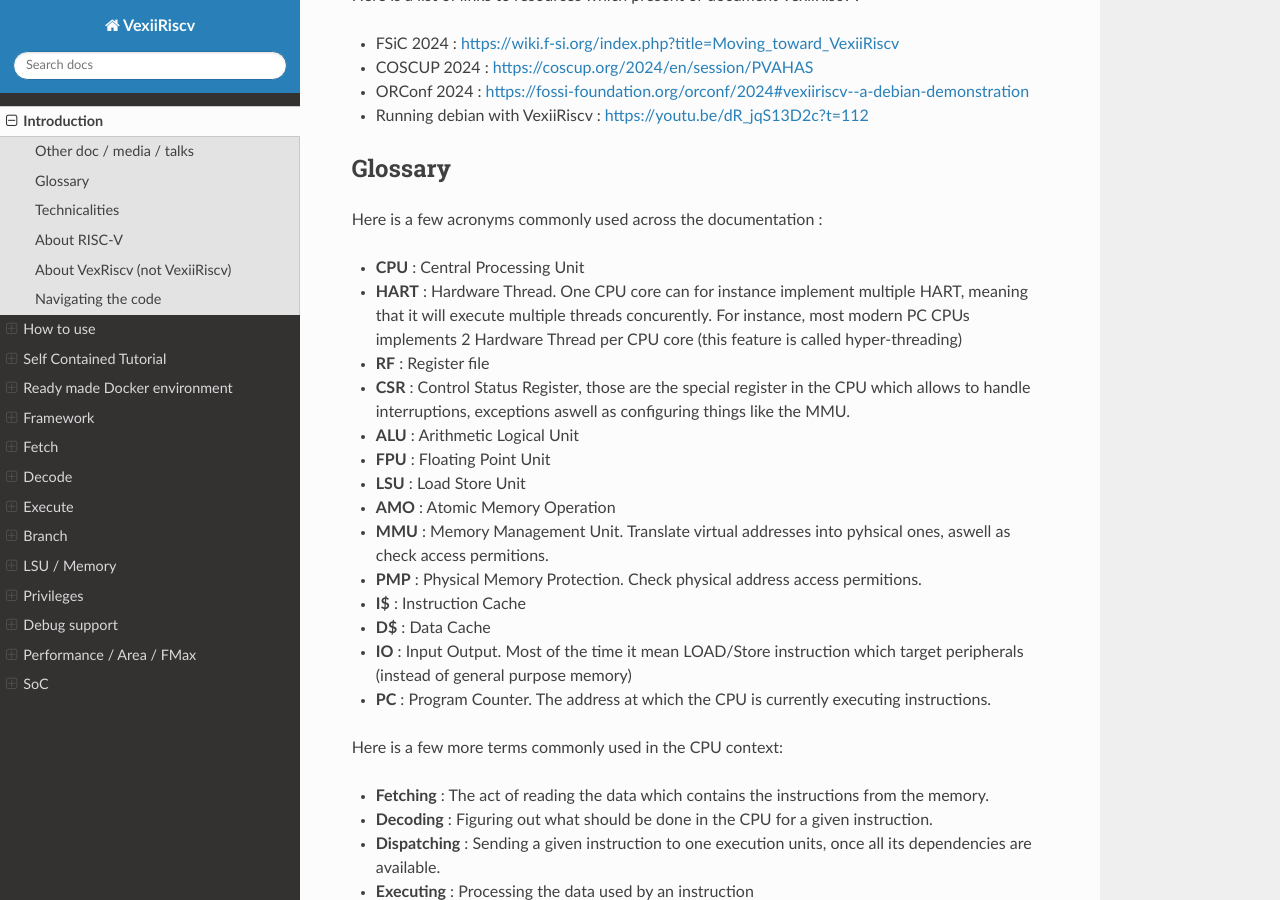
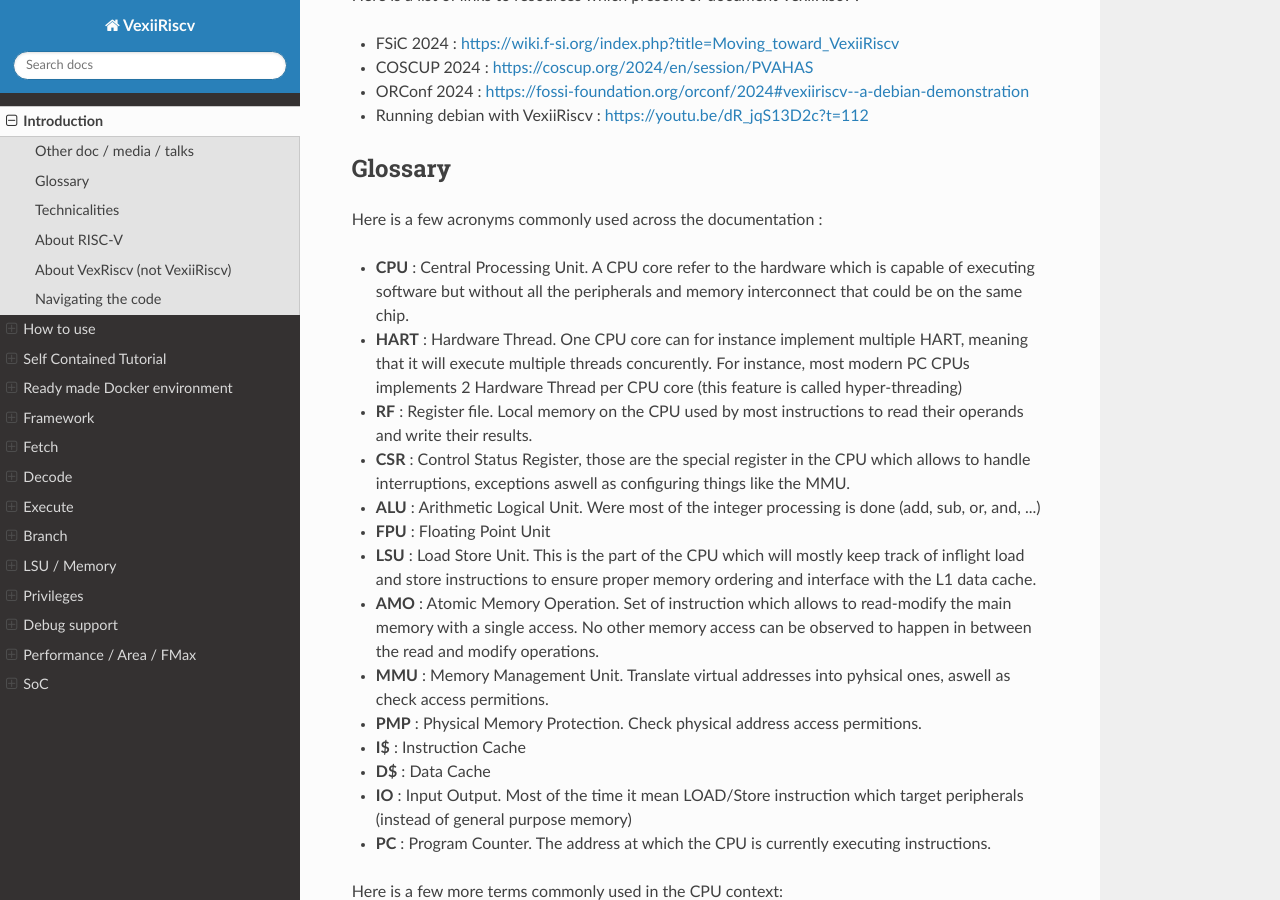
Before and after one commit to SpinalHDL/VexiiRiscv-RTD, a Sphinx documentation site: the page built from source/VexiiRiscv/Introduction/index.rst, in a window 1280 px wide and 900 px high, scrolled down 472 px. Built offline with Sphinx 7.4.7 and the Read the Docs theme 3.1.0, drawn with Linux system fonts in a browser that asks for light colours.

Commit message:
Better glossary

```diff
--- a/source/VexiiRiscv/Introduction/index.rst
+++ b/source/VexiiRiscv/Introduction/index.rst
@@ -25,15 +25,15 @@
 
 Here is a few acronyms commonly used across the documentation :
 
-- **CPU** : Central Processing Unit
+- **CPU** : Central Processing Unit. A CPU core refer to the hardware which is capable of executing software but without all the peripherals and memory interconnect that could be on the same chip.
 - **HART** : Hardware Thread. One CPU core can for instance implement multiple HART, meaning that it will execute multiple threads concurently.
   For instance, most modern PC CPUs implements 2 Hardware Thread per CPU core (this feature is called hyper-threading)
-- **RF** : Register file
+- **RF** : Register file. Local memory on the CPU used by most instructions to read their operands and write their results.
 - **CSR** : Control Status Register, those are the special register in the CPU which allows to handle interruptions, exceptions aswell as configuring things like the MMU.
-- **ALU** : Arithmetic Logical Unit
+- **ALU** : Arithmetic Logical Unit. Were most of the integer processing is done (add, sub, or, and, ...)
 - **FPU** : Floating Point Unit
-- **LSU** : Load Store Unit
-- **AMO** : Atomic Memory Operation
+- **LSU** : Load Store Unit. This is the part of the CPU which will mostly keep track of inflight load and store instructions to ensure proper memory ordering and interface with the L1 data cache.
+- **AMO** : Atomic Memory Operation. Set of instruction which allows to read-modify the main memory with a single access. No other memory access can be observed to happen in between the read and modify operations.
 - **MMU** : Memory Management Unit. Translate virtual addresses into pyhsical ones, aswell as check access permitions.
 - **PMP** : Physical Memory Protection. Check physical address access permitions.
 - **I$** : Instruction Cache
```
